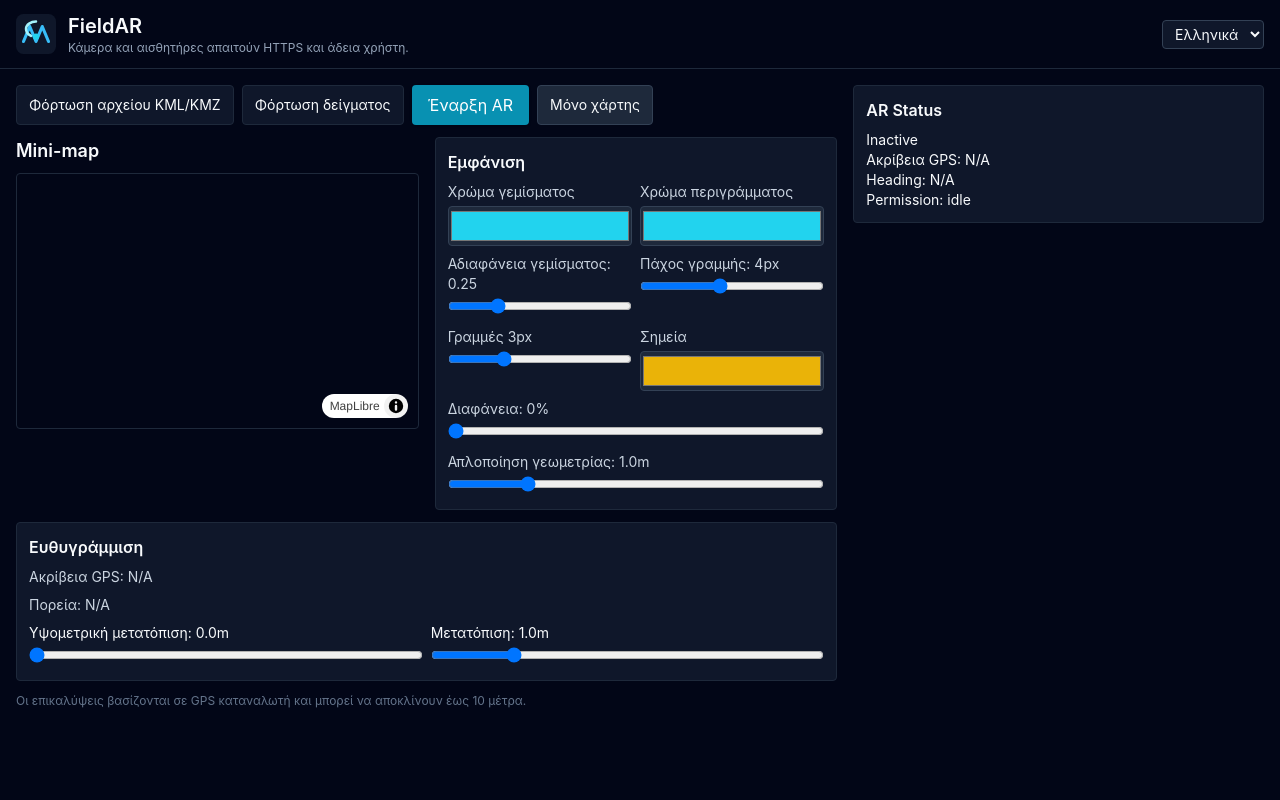
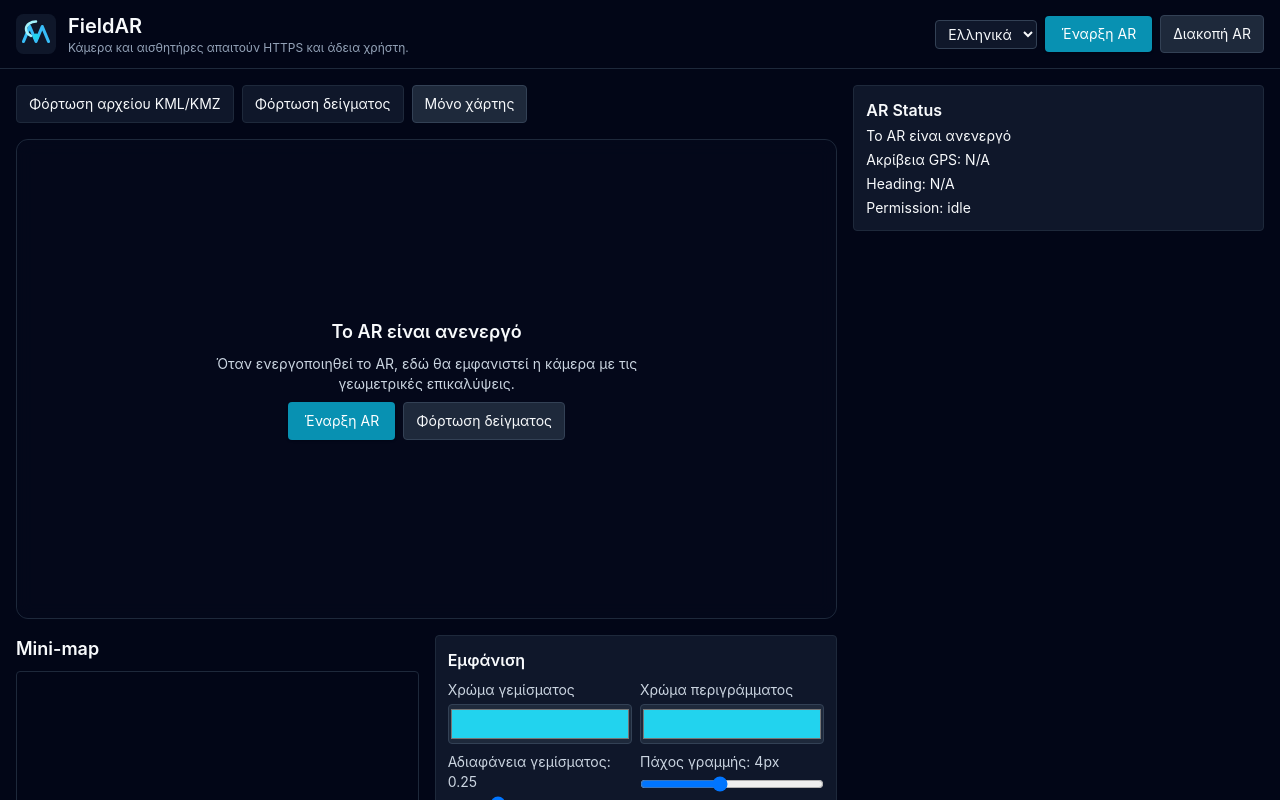
Before and after one commit to Olympos2025/AR_WEB_APP, a React (Vite) app: page / in a window 1280 px wide. Shown: the top 800 px of the page. Built offline with nearby package versions, Linux system fonts and the light colour scheme; no server answers.

Commit message:
Enhance AR layout and controls

```diff
--- a/src/ar/arRenderer.ts
+++ b/src/ar/arRenderer.ts
@@ -9,9 +9,10 @@ interface Props {
   origin: LatLon | null;
   options: OverlayOptions;
   active: boolean;
+  mount?: HTMLElement | null;
 }
 
-export function useARRenderer({ data, origin, options, active }: Props) {
+export function useARRenderer({ data, origin, options, active, mount }: Props) {
   const [gpsAccuracy, setGpsAccuracy] = useState<number | null>(null);
   const [heading, setHeading] = useState<number | null>(null);
   const [permission, setPermission] = useState<PermissionState>('idle');
@@ -25,12 +26,13 @@ export function useARRenderer({ data, origin, options, active }: Props) {
       return;
     }
     if (!data) return;
-    const scene = ensureScene();
+    const scene = ensureScene(mount ?? undefined);
+    scene.style.display = 'block';
     sceneRef.current = scene;
     requestSensors();
     startTracking();
     return () => stop();
-  }, [active, data, options]);
+  }, [active, data, options, mount]);
 
   useEffect(() => {
     if (!active || !data || !origin || !sceneRef.current) return;
@@ -80,6 +82,7 @@ export function useARRenderer({ data, origin, options, active }: Props) {
   }
 
   function stop() {
+    positions.current = [];
     if (watchId.current !== null) {
       navigator.geolocation.clearWatch(watchId.current);
       watchId.current = null;
@@ -87,6 +90,7 @@ export function useARRenderer({ data, origin, options, active }: Props) {
     window.removeEventListener('deviceorientation', handleOrientation, true);
     if (sceneRef.current) {
       clearScene(sceneRef.current);
+      sceneRef.current.style.display = 'none';
     }
   }
 
--- a/src/ar/arScene.ts
+++ b/src/ar/arScene.ts
@@ -18,8 +18,9 @@ export interface OverlayOptions {
   transparency: number;
 }
 
-export function ensureScene(): HTMLElement {
-  let scene = document.querySelector('a-scene');
+export function ensureScene(parent?: HTMLElement): HTMLElement {
+  const target = parent ?? document.body;
+  let scene = target.querySelector('a-scene');
   if (!scene) {
     scene = document.createElement('a-scene');
     scene.setAttribute('embedded', '');
@@ -27,8 +28,18 @@ export function ensureScene(): HTMLElement {
     scene.setAttribute('renderer', 'logarithmicDepthBuffer: true;');
     scene.setAttribute('arjs', 'sourceType: webcam; debugUIEnabled: false;');
     scene.innerHTML = '<a-entity gps-camera rotation-reader></a-entity>';
-    document.body.appendChild(scene);
+    target.appendChild(scene);
+  } else if (scene.parentElement !== target) {
+    scene.parentElement.removeChild(scene);
+    target.appendChild(scene);
   }
+  scene.classList.add('fieldar-scene');
+  const style = scene.style;
+  style.width = '100%';
+  style.height = '100%';
+  style.position = 'absolute';
+  style.inset = '0';
+  style.display = style.display || 'none';
   return scene as HTMLElement;
 }
 
--- a/src/i18n/el.json
+++ b/src/i18n/el.json
@@ -2,6 +2,7 @@
   "appTitle": "FieldAR",
   "loadFile": "Φόρτωση αρχείου KML/KMZ",
   "startAR": "Έναρξη AR",
+  "stopAR": "Διακοπή AR",
   "startMap": "Μόνο χάρτης",
   "align": "Ευθυγράμμιση",
   "fallback": "Το AR δεν είναι διαθέσιμο. Προβολή σε 2D χάρτη.",
@@ -27,5 +28,9 @@
   "labels": "Ετικέτες",
   "loadSample": "Φόρτωση δείγματος",
   "accuracyDisclaimer": "Οι επικαλύψεις βασίζονται σε GPS καταναλωτή και μπορεί να αποκλίνουν έως 10 μέτρα.",
-  "retryPermissions": "Επανάληψη αδειών"
+  "retryPermissions": "Επανάληψη αδειών",
+  "permissionDenied": "Δεν δόθηκε άδεια για κάμερα ή τοποθεσία. Επιστροφή στον 2D χάρτη.",
+  "arActive": "Το AR είναι ενεργό",
+  "arInactive": "Το AR είναι ανενεργό",
+  "arIntro": "Όταν ενεργοποιηθεί το AR, εδώ θα εμφανιστεί η κάμερα με τις γεωμετρικές επικαλύψεις."
 }
--- a/src/i18n/en.json
+++ b/src/i18n/en.json
@@ -2,6 +2,7 @@
   "appTitle": "FieldAR",
   "loadFile": "Load KML/KMZ file",
   "startAR": "Start AR",
+  "stopAR": "Stop AR",
   "startMap": "Map only",
   "align": "Align",
   "fallback": "AR is unavailable. Using 2D map mode.",
@@ -27,5 +28,9 @@
   "labels": "Labels",
   "loadSample": "Load sample",
   "accuracyDisclaimer": "Overlays depend on consumer GPS and may deviate up to 10 meters.",
-  "retryPermissions": "Retry permissions"
+  "retryPermissions": "Retry permissions",
+  "permissionDenied": "Camera or location permission denied. Falling back to 2D map mode.",
+  "arActive": "AR is active",
+  "arInactive": "AR is inactive",
+  "arIntro": "When AR is enabled, your camera feed appears here with GPS overlays."
 }
--- a/src/ui/App.tsx
+++ b/src/ui/App.tsx
@@ -38,15 +38,17 @@ function App() {
   const [origin, setOrigin] = useState<LatLon | null>(null);
   const [options, setOptions] = useState<OverlayOptions>(defaultOptions);
   const [arEnabled, setArEnabled] = useState(false);
-  const [permissionError, setPermissionError] = useState(false);
+  const [permissionError, setPermissionError] = useState<string | null>(null);
   const mapRef = useRef<Map | null>(null);
   const mapContainer = useRef<HTMLDivElement | null>(null);
+  const arContainer = useRef<HTMLDivElement | null>(null);
 
   const { gpsAccuracy, heading, permission } = useARRenderer({
     data: collection,
     origin,
     options,
     active: arEnabled,
+    mount: arContainer.current ?? undefined,
   });
 
   useEffect(() => {
@@ -151,15 +153,6 @@ function App() {
     }
   }, [collection, options]);
 
-  // Δεν ανάβουμε πια permissionError για "denied".
-  // Αν θες ξανά αυστηρό fallback, ξε-σχόλιασε:
-  //
-  // useEffect(() => {
-  //   if (permission === 'denied') {
-  //     setPermissionError(true);
-  //   }
-  // }, [permission]);
-
   const features = useMemo(
     () => (collection ? listFeatures(collection) : []),
     [collection]
@@ -177,17 +170,29 @@ function App() {
     setCollection(geojson);
   }
 
-  function toggleAR() {
+  useEffect(() => {
+    if (permission === 'denied') {
+      setPermissionError(t.permissionDenied);
+      setArEnabled(false);
+    } else if (permission === 'granted') {
+      setPermissionError(null);
+    }
+  }, [permission, t.permissionDenied]);
+
+  function startAR() {
     if (!secure) {
-      // Ενημέρωση χρήστη, αλλά μην μπλοκάρεις το toggle.
-      setPermissionError(true);
+      setPermissionError(t.httpsWarning);
     }
-    setArEnabled((prev) => !prev);
+    setArEnabled(true);
+  }
+
+  function stopAR() {
+    setArEnabled(false);
   }
 
   return (
     <div className="min-h-screen bg-slate-950 text-slate-50">
-      <header className="flex items-center justify-between px-4 py-3 border-b border-slate-800">
+      <header className="flex flex-col gap-3 px-4 py-3 border-b border-slate-800 sm:flex-row sm:items-center sm:justify-between">
         <div className="flex items-center gap-3">
           <img src="/AR_WEB_APP/assets/logo.svg" alt="FieldAR" className="w-10 h-10" />
           <div>
@@ -195,6 +200,7 @@ function App() {
             <p className="text-xs text-slate-400">{t.permissionsWarning}</p>
           </div>
         </div>
+        <div className="flex flex-wrap items-center gap-2">
           <select
             value={lang}
             onChange={(e) => setLang(e.target.value as Lang)}
@@ -203,6 +209,19 @@ function App() {
             <option value="el">Ελληνικά</option>
             <option value="en">English</option>
           </select>
+          <button
+            onClick={startAR}
+            className="bg-cyan-600 hover:bg-cyan-500 text-white px-4 py-2 rounded shadow text-sm"
+          >
+            {t.startAR}
+          </button>
+          <button
+            onClick={stopAR}
+            className="bg-slate-800 px-3 py-2 rounded text-sm border border-slate-700"
+          >
+            {t.stopAR}
+          </button>
+        </div>
       </header>
 
       {!secure && (
@@ -211,8 +230,8 @@ function App() {
         </div>
       )}
 
-      <main className="p-4 grid gap-4 lg:grid-cols-[2fr,1fr]">
-        <section className="space-y-3">
+      <main className="p-4 flex flex-col gap-4 lg:grid lg:grid-cols-[2fr,1fr] lg:items-start">
+        <section className="space-y-4">
           <div className="flex gap-2 flex-wrap">
             <label className="inline-flex items-center gap-2 text-sm bg-slate-900 border border-slate-800 px-3 py-2 rounded cursor-pointer">
               <input
@@ -230,12 +249,6 @@ function App() {
               {t.loadSample}
             </button>
             <button
-              onClick={toggleAR}
-              className="bg-cyan-600 hover:bg-cyan-500 text-white px-4 py-2 rounded shadow"
-            >
-              {arEnabled ? 'Stop AR' : t.startAR}
-            </button>
-            <button
               onClick={() => setArEnabled(false)}
               className="bg-slate-800 px-3 py-2 rounded text-sm border border-slate-700"
             >
@@ -243,16 +256,40 @@ function App() {
             </button>
           </div>
 
+          <div className="relative overflow-hidden rounded-xl border border-slate-800 bg-slate-900 h-[60vh] min-h-[320px]">
+            <div ref={arContainer} className="absolute inset-0" />
+            {!arEnabled && (
+              <div className="absolute inset-0 flex flex-col items-center justify-center gap-2 bg-slate-950/80 backdrop-blur">
+                <p className="text-lg font-semibold">{t.arInactive}</p>
+                <p className="text-sm text-slate-300 text-center max-w-md">{t.arIntro}</p>
+                <div className="flex gap-2">
+                  <button
+                    onClick={startAR}
+                    className="bg-cyan-600 hover:bg-cyan-500 text-white px-4 py-2 rounded shadow text-sm"
+                  >
+                    {t.startAR}
+                  </button>
+                  <button
+                    onClick={loadSample}
+                    className="bg-slate-800 px-3 py-2 rounded text-sm border border-slate-700"
+                  >
+                    {t.loadSample}
+                  </button>
+                </div>
+              </div>
+            )}
+          </div>
+          {permissionError && (
+            <p className="text-sm text-amber-200">{permissionError}</p>
+          )}
+
           <div className="grid md:grid-cols-2 gap-4">
-            <div>
-              <h2 className="text-lg font-semibold mb-2">Mini-map</h2>
+            <div className="space-y-2">
+              <h2 className="text-lg font-semibold">Mini-map</h2>
               <div
                 ref={mapContainer}
                 className="h-64 rounded border border-slate-800 overflow-hidden"
               />
-              {permissionError && !arEnabled && (
-                <p className="text-sm text-amber-200 mt-2">{t.fallback}</p>
-              )}
             </div>
             <LayerControls options={options} onChange={setOptions} t={t} />
           </div>
@@ -270,10 +307,10 @@ function App() {
           <p className="text-xs text-slate-500">{t.accuracyDisclaimer}</p>
         </section>
 
-        <aside className="space-y-3">
-          <div className="bg-slate-900 border border-slate-800 p-3 rounded">
-            <h3 className="font-semibold mb-2">AR Status</h3>
-            <p className="text-sm">{arEnabled ? 'Active' : 'Inactive'}</p>
+        <aside className="space-y-3 lg:sticky lg:top-4 lg:self-start">
+          <div className="bg-slate-900 border border-slate-800 p-3 rounded space-y-1">
+            <h3 className="font-semibold mb-1">AR Status</h3>
+            <p className="text-sm">{arEnabled ? t.arActive : t.arInactive}</p>
             <p className="text-sm">
               {t.accuracy}:{' '}
               {gpsAccuracy ? `±${gpsAccuracy.toFixed(1)}m` : 'N/A'}
```
Lines whose indentation alone changed are shown as unchanged.
